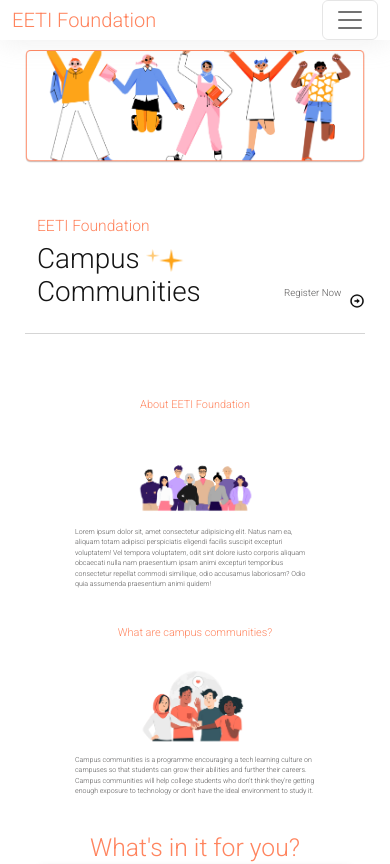
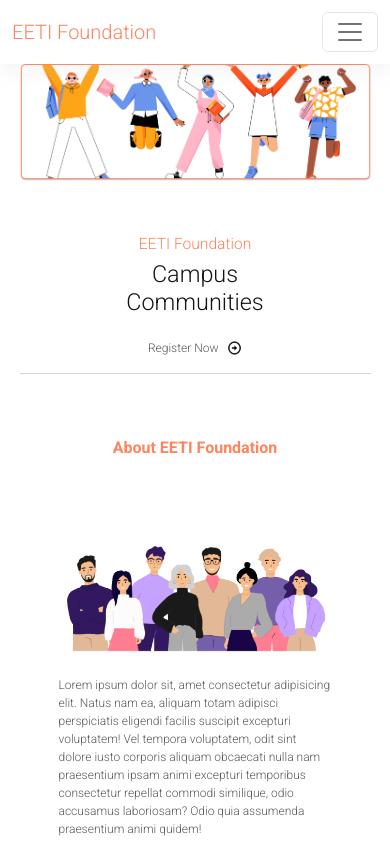
Before and after one commit to ananthu666/campus-community, a React (Create React App) app: page / in a window 390 px wide. Shown: the top 864 px of the page. Built offline with nearby package versions, Linux system fonts and the light colour scheme; the HTML template or start-up script is replaced by a standard one.

Commit message:
updated styles

```diff
--- a/src/components/Footer/Footer.js
+++ b/src/components/Footer/Footer.js
@@ -1,50 +1,44 @@
 import React from "react";
 import "./footer.css";
 import logo from "../../images/eeti-logo.png";
-import logo1 from "../../images/logo-eeti.svg"
-import {
-  IoLogoLinkedin,
-  IoLogoTwitter,
-  IoLogoInstagram,
-} from "react-icons/io"
-
+import logo1 from "../../images/logo-eeti.svg";
+import { IoLogoLinkedin, IoLogoTwitter, IoLogoInstagram, IoLogoWhatsapp } from "react-icons/io";
 
 const Footer = () => {
   return (
     <div id="footer" className="text-center bg-dark ">
-
       <div className="f-container">
         <div className="copyright  container justify text-white py-lg-4">
           <div className="logo">
-
-          <img
-            className="f-logo"
-            src={logo1}
-          />
+            <a href="https://eetifoundation.org">
+              <img className="f-logo" src={logo1} />
+            </a>
           </div>
-        <ul className=" list-inline social-media" >
+          <ul className=" list-inline social-media">
             <li className="list-inline-item social-media-item">
-            <a href="">
+              <a href="https://www.linkedin.com/company/eetic/">
                 <IoLogoLinkedin size="1.7rem" color="grey" />
               </a>
             </li>
 
             <li className="list-inline-item social-media-item">
-            <a href="">
+              <a href="https://www.instagram.com/eeti_foundation/">
                 <IoLogoInstagram size="1.7rem" color="grey" />
               </a>
             </li>
             <li className="list-inline-item social-media-item">
-            <a href="">
-              <IoLogoTwitter size="1.7rem" color="grey" />
+              <a href="https://wa.me/+919746577467">
+                <IoLogoWhatsapp size="1.7rem" color="grey" />
               </a>
             </li>
           </ul>
-        <p className="text-muted mb-0"> © 2023 EETI Foundation-All Rights Reserved </p>
+          <p className="text-muted mb-0">
+            {" "}
+            © 2023 EETI Foundation-All Rights Reserved{" "}
+          </p>
         </div>
       </div>
     </div>
-
   );
 };
 
--- a/src/components/Main/Main.js
+++ b/src/components/Main/Main.js
@@ -11,12 +11,11 @@ import skill3 from "../../images/skill3.png";
 import skill4 from "../../images/skill4.png";
 import CustomizedAccordions from "./Accordian";
 
-
 const Main = () => {
   return (
     <div className="main">
       <div>
-      <div className="section-1">
+        <div className="section-1" id="home">
           <img className="pic-1" src={logo} alt="pic-1" />
 
           <div className="section-1-1">
@@ -31,31 +30,33 @@ const Main = () => {
                 <br /> Communities
               </h1>
               <div className="reg">
+                <a href="">
                   <div className="reg-con">
                     <p className="register">Register Now</p>
                     <button>
                       <img className="arrow" src={arrow} alt="" />
                     </button>
                   </div>
+                </a>
               </div>
             </div>
             <hr />
           </div>
         </div>
 
-      <div className="about">
+        <div className="about" id="about">
           <div className="about-1">
             <h2>About EETI Foundation</h2>
             <div className="about-container about-cntnr1">
               <div className="about-description">
                 <p>
-                Lorem ipsum dolor sit, amet consectetur adipisicing elit. Natus
-                nam ea, aliquam totam adipisci perspiciatis eligendi facilis
-                suscipit excepturi voluptatem! Vel tempora voluptatem, odit sint
-                dolore iusto corporis aliquam obcaecati nulla nam praesentium
-                ipsam animi excepturi temporibus consectetur repellat commodi
-                similique, odio accusamus laboriosam? Odio quia assumenda
-                praesentium animi quidem!
+                  Lorem ipsum dolor sit, amet consectetur adipisicing elit.
+                  Natus nam ea, aliquam totam adipisci perspiciatis eligendi
+                  facilis suscipit excepturi voluptatem! Vel tempora voluptatem,
+                  odit sint dolore iusto corporis aliquam obcaecati nulla nam
+                  praesentium ipsam animi excepturi temporibus consectetur
+                  repellat commodi similique, odio accusamus laboriosam? Odio
+                  quia assumenda praesentium animi quidem!
                 </p>
               </div>
               <div className="img-about">
@@ -74,16 +75,17 @@ const Main = () => {
                 <p>
                   Campus communities is a programme encouraging a tech learning
                   culture on campuses so that students can grow their abilities
-                and further their careers. Campus communities will help college
-                students who don't think they're getting enough exposure to
-                technology or don't have the ideal environment to study it.
+                  and further their careers. Campus communities will help
+                  college students who don't think they're getting enough
+                  exposure to technology or don't have the ideal environment to
+                  study it.
                 </p>
               </div>
             </div>
           </div>
         </div>
 
-      <div className="for-you">
+        <div className="for-you" id="benefits">
           <h2>What's in it for you?</h2>
           <div className="you-container">
             <div className="skill">
@@ -137,10 +139,9 @@ const Main = () => {
           </div>
         </div>
 
-
-      <div className="faq">
+        <div className="faq" id="faq">
           <h2>Frequently Asked Questions</h2>
-        <CustomizedAccordions/>
+          <CustomizedAccordions />
         </div>
       </div>
     </div>
--- a/src/components/Main/main.css
+++ b/src/components/Main/main.css
@@ -1,5 +1,8 @@
-.main{
-  padding:10px 25px 0px 25px;
+.main {
+  padding: 10px 25px 0px 25px;
+  width: 90vw;
+  max-width: 1300px;
+  margin: auto;
 }
 
 .pic-1 {
@@ -9,6 +12,7 @@
 h2 {
   color: #ff845e;
   font-size: min(3.3vw, 35px);
+  font-weight: bold !important;
   text-align: center;
   margin-top: min(3rem, 40px);
 }
@@ -38,8 +42,8 @@ h2 {
 h1 {
   font-family: "Roboto";
   font-style: normal;
-  font-weight: 600;
-  font-size: min(6vw, 80px);
+  font-weight: 500;
+  font-size: min(6vw, 80px) !important;
   /* line-height: 112px; */
   color: rgb(20, 20, 20);
   margin: 16px 12px;
@@ -51,7 +55,6 @@ h1 {
   flex-wrap: wrap;
   align-items: flex-end;
 }
-
 .section-1-container span img {
   height: 6vw;
 }
@@ -67,13 +70,34 @@ h1 {
   flex-shrink: disable;
 }
 
+a {
+  text-decoration: none !important;
+}
+
 .reg-con {
   display: flex;
   justify-content: end;
-
   align-items: center;
   align-self: baseline;
+  position: relative;
 }
+.reg-con::after {
+  content: "";
+  position: absolute;
+  width: 100%;
+  transform: scaleX(0);
+  height: 2px;
+  bottom: 0;
+  left: 0;
+  background-color: #fa5a29;
+  transform-origin: bottom right;
+  transition: transform 0.25s ease-out;
+}
+.reg-con:hover::after {
+  transform: scaleX(1);
+  transform-origin: bottom left;
+}
+
 .reg-con img {
   width: 4vw;
 }
@@ -85,8 +109,30 @@ h1 {
 .register {
   padding-right: 8px;
   text-align: right;
+  margin: 0;
+  display: inline-block;
+}
 
-  display: inline-block;
+@media (max-width: 450px) {
+  .section-1 {
+    height: auto;
+  }
+  .section-1-1 h3,
+  .section-1-1 h1 {
+    text-align: center;
+  }
+  .reg-con p {
+    font-size: 12px;
+  }
+  .section-1-container {
+    flex-direction: column;
+    justify-content: center;
+    gap: 15px;
+    align-items: center;
+  }
+  .Campus > span{
+    display: none;
+  }
 }
 
 /* about section */
@@ -137,6 +183,29 @@ h1 {
 }
 
 @media (max-width: 450px) {
+  .about {
+    min-height: 60vh;
+    display: flex;
+    flex-direction: column;
+    align-items: center;
+    justify-content: space-between;
+    margin-bottom: 2rem;
+  }
+  .about img {
+    width: 70vw;
+  }
+
+  .about-container p {
+    font-size: 12px;
+  }
+  h2 {
+    font-size: initial !important;
+  }
+
+  .main {
+    padding: 0px;
+  }
+
   .you-container {
     grid-template-columns: 1fr;
   }
@@ -145,6 +214,7 @@ h1 {
   }
   .about h2 {
     text-align: center;
+    font-size: initial;
   }
 }
 
@@ -158,7 +228,7 @@ h1 {
 }
 
 .skill {
-  padding: 5px 15px;
+  padding: 15px;
   background-color: white;
   border: 2px solid #ffb49d;
   border-radius: 10px;
@@ -184,8 +254,7 @@ h1 {
   text-align: center;
 }
 
-
 /* faq */
-.faq{
-    margin-top: 3rem;
+.faq {
+  margin: 4rem 0;
 }
--- a/src/components/Navbar/Navbar.js
+++ b/src/components/Navbar/Navbar.js
@@ -3,38 +3,38 @@ import "./navbar.css";
 import Container from "react-bootstrap/Container";
 import Nav from "react-bootstrap/Nav";
 import Navbar from "react-bootstrap/Navbar";
+import { NavHashLink as NavLinkScroll } from "react-router-hash-link";
 
 const NavBar = () => {
   return (
     <Navbar collapseOnSelect expand="lg" variant="light" className="navbar">
       <Container>
-        <Navbar.Brand href="#home" className="brand"
-        style={{color:"#ff845e"}}
+        <Navbar.Brand
+          href="#home"
+          className="brand"
+          style={{ color: "#ff845e" }}
         >
           EETI Foundation
         </Navbar.Brand>
         <Navbar.Toggle aria-controls="responsive-navbar-nav" />
         <Navbar.Collapse id="responsive-navbar-nav">
           <Nav className="justify-content-left">
-            <Nav.Link href="/" className="navText">
+            <Nav.Link href="/#home" className="navText">
               Home
             </Nav.Link>
-            <Nav.Link href="/events" className="navText">
+            <Nav.Link href="/#about" className="navText">
               About
             </Nav.Link>
-            <Nav.Link href="/aboutus" className="navText">
+            <Nav.Link href="/#benefits" className="navText">
               Rewards
             </Nav.Link>
-            <Nav.Link href="/team" className="navText">
+            <Nav.Link href="/#faq" className="navText">
               FAQ
             </Nav.Link>
-            <Nav.Link href="/careers" className="navText">
+            {/* <Nav.Link href="/#" className="navText">
               Contact
-            </Nav.Link>
-
-
+            </Nav.Link> */}
           </Nav>
-
         </Navbar.Collapse>
       </Container>
     </Navbar>
--- a/src/components/Navbar/navbar.css
+++ b/src/components/Navbar/navbar.css
@@ -58,6 +58,7 @@ nav > .container {
 @media (max-width: 430px) {
   .container{
     box-sizing: border-box;
+    padding: 12px;
     margin: 0;
   }
   nav{
```
Also changed, not shown: public/logo192.png, public/logo512.png. Lines whose indentation alone changed are shown as unchanged.
